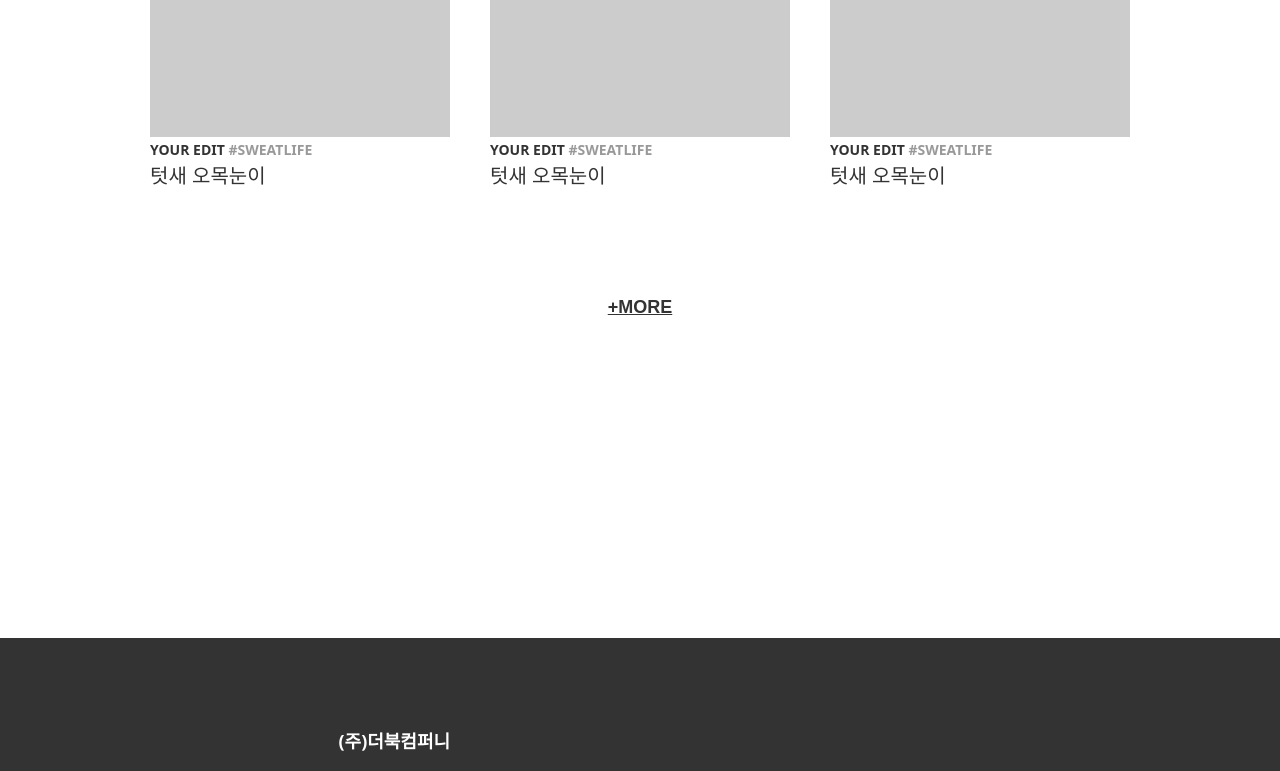
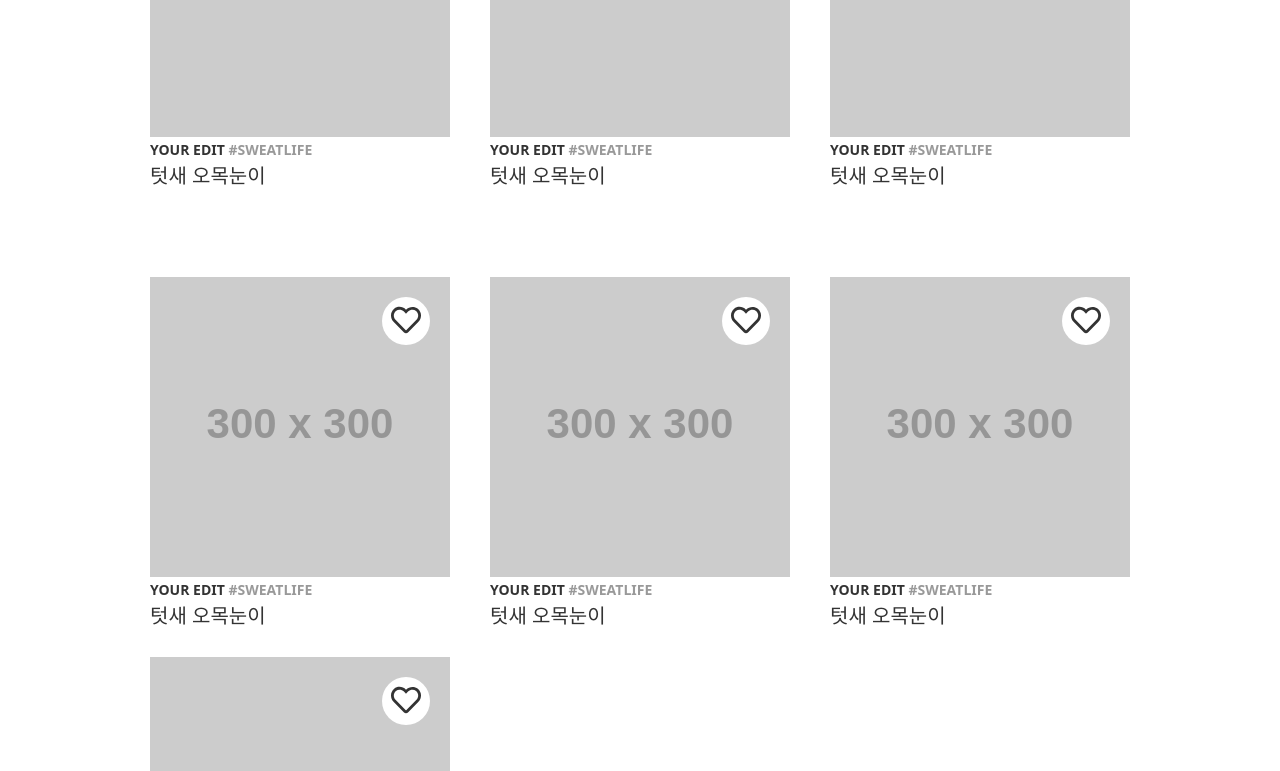
Before and after one commit to yeonwoochoe/happy-barley-tea, a React (Create React App) app: page / in a window 1280 px wide. Shown: the part 1358-2129 px from the top of the page. Built offline with nearby package versions, Linux system fonts and the light colour scheme.

Commit message:
[feat] SingleEdit.js : components 구성 및 dummy data 리스트 생성

```diff
--- a/public/data/SingleEdit/dummyData.json
+++ b/public/data/SingleEdit/dummyData.json
@@ -3,6 +3,10 @@
     "id": 0,
     "tabTitle": "ALL",
     "content": [
+      { "image": "http://dummyimage.com/300x300.png/dddddd/000000", "mainTag": "YOUR EDIT ", "hashTag": "#SWEATLIFE", "mainTitle": "텃새 오목눈이" },
+      { "image": "http://dummyimage.com/300x300.png/dddddd/000000", "mainTag": "YOUR EDIT ", "hashTag": "#SWEATLIFE", "mainTitle": "텃새 오목눈이" },
+      { "image": "http://dummyimage.com/300x300.png/dddddd/000000", "mainTag": "YOUR EDIT ", "hashTag": "#SWEATLIFE", "mainTitle": "텃새 오목눈이" },
+      { "image": "http://dummyimage.com/300x300.png/dddddd/000000", "mainTag": "YOUR EDIT ", "hashTag": "#SWEATLIFE", "mainTitle": "텃새 오목눈이" },
       { "image": "http://dummyimage.com/300x300.png/dddddd/000000", "mainTag": "YOUR EDIT ", "hashTag": "#SWEATLIFE", "mainTitle": "텃새 오목눈이" },
       { "image": "http://dummyimage.com/300x300.png/dddddd/000000", "mainTag": "YOUR EDIT ", "hashTag": "#SWEATLIFE", "mainTitle": "텃새 오목눈이" },
       { "image": "http://dummyimage.com/300x300.png/dddddd/000000", "mainTag": "YOUR EDIT ", "hashTag": "#SWEATLIFE", "mainTitle": "텃새 오목눈이" },
--- a/src/components/SingleEdit/SingleEditContent.js
+++ b/src/components/SingleEdit/SingleEditContent.js
@@ -29,6 +29,11 @@ const CardContainer = styled.div`
   gap: 80px 40px;
   height: ${(props) => props.height || "100%"};
   margin-bottom: 100px;
+  @media screen and (max-width: 320px) {
+    display: flex;
+    flex-direction: column;
+    gap: 10px;
+  }
 `;
 
 const SoltBtnWrapper = styled.div`
--- a/src/pages/SingleEdit.js
+++ b/src/pages/SingleEdit.js
@@ -22,6 +22,7 @@ const MainTitleDiv = styled.div`
   height: auto;
   background-color: #fff;
   margin-bottom: 20px;
+
   div {
     width: 14px;
     height: 30px;
@@ -47,6 +48,10 @@ const BtnWrapper = styled.div`
   max-width: 980px;
   margin: auto;
   margin-bottom: 50px;
+  @media screen and (max-width: 320px) {
+    justify-items: center;
+    gap: 10px;
+  }
 
   button {
     font-size: 18px;
@@ -60,6 +65,7 @@ const SingleEdit = () => {
   const [num, setNum] = useState(0);
   const [PdData, setPdData] = useState([]);
 
+  // data 불러오기
   useEffect(() => {
     axios.get("./data/SingleEdit/dummyData.json").then((res) => setPdData(res.data));
   }, []);
@@ -70,10 +76,9 @@ const SingleEdit = () => {
   };
 
   const code = PdData.filter((data, index) => index === num);
+  // const buttonVaild = PdData.filter((data, index) => index === 0 && data.tabTitle === "ALL");
 
-  const buttonVaild = PdData.filter((data, index) => index === 0 && data.tabTitle === "ALL");
-
-  console.log(buttonVaild);
+  // console.log(buttonVaild);
 
   return (
     <SingleEditDiv>
@@ -94,7 +99,7 @@ const SingleEdit = () => {
         <button>추천순</button>
       </SoltBtnWrapper> */}
       {code.map((data, idx) => (
-        <SingleEditContent key={idx} data={data} fiter={buttonVaild} />
+        <SingleEditContent key={idx} data={data} num={num} setNum={setNum} />
       ))}
     </SingleEditDiv>
   );
```
